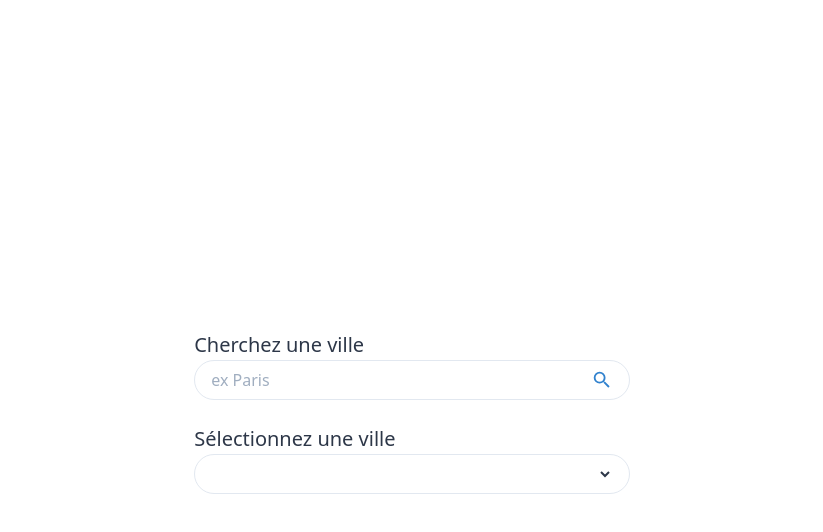
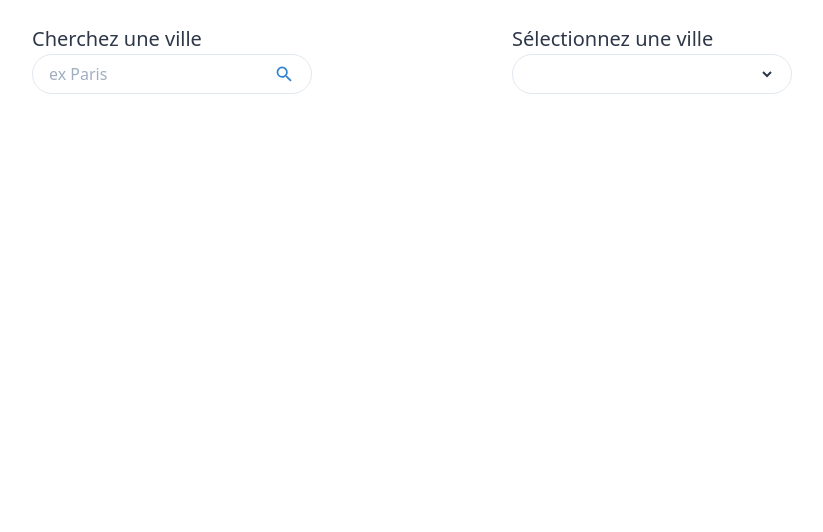
Before and after one commit to FoxxMoov/weather-app, a Vue app: page / in a window 1280 px wide. Shown: the top 532 px of the page, without its empty margins (228-1051 px from the left). Built offline with nearby package versions, Linux system fonts and the light colour scheme.

Commit message:
:lipstick: (Some UI changes)

```diff
--- a/src/App.vue
+++ b/src/App.vue
@@ -1,5 +1,5 @@
 <template>
-  <div id="app" class="flex flex-col justify-center h-screen">
+  <div id="app">
     <Weather />
   </div>
 </template>
--- a/src/components/AppResult.vue
+++ b/src/components/AppResult.vue
@@ -1,10 +1,8 @@
 <template>
-  <div
-    class="border rounded w-11/12 md:w-9/12 xl:w-7/12 m-auto shadow-lg bg-white mt-16"
-  >
+  <div class="border rounded w-11/12 md:w-7/12 m-auto shadow-lg bg-white mt-12">
     <div class="flex justify-start p-2 md:p-8">
       <div class="flex-col items-center w-full">
-        <h1 class="text-3xl text-gray-800">{{ city_name }}</h1>
+        <h1 class="text-3xl text-gray-800">{{ city_name }}, {{ timezone }}</h1>
         <p>{{ localtime }}</p>
         <p>{{ data[0].weather.description }}</p>
         <div class="flex items-center justify-between">
@@ -21,7 +19,7 @@
               Humidité : {{ data[0].rh }} %
             </p>
             <p class="text-xs md:text-lg text-gray-800">
-              Vent : {{ data[0].wind_spd }} m/S
+              Vent : {{ Math.ceil(data[0].wind_spd * 3.6) }} km/h
             </p>
           </div>
         </div>
--- a/src/views/weather.vue
+++ b/src/views/weather.vue
@@ -1,8 +1,11 @@
 <template>
-  <div>
+  <div class="flex flex-col justify-center">
     <div class="flex-col items-center justify-center w-full">
       <div
-        class="mx-auto w-9/12 xl:w-7/12 flex-col flex items-center justify-start mt-6"
+        class="mx-auto w-full md:w-9/12 flex-col md:flex-row flex items-center"
+      >
+        <div
+          class="w-9/12 xl:w-7/12 flex-col flex items-center justify-start mt-6"
         >
           <h1 class="text-gray-800 text-xl md:w-7/12">
             Cherchez une ville
@@ -23,7 +26,7 @@
           </div>
         </div>
         <div
-        class="mx-auto w-9/12 xl:w-7/12 flex-col flex items-center justify-start mt-6"
+          class="w-9/12 xl:w-7/12 flex-col flex items-center justify-start mt-6"
         >
           <h1 class="text-gray-800 text-xl md:w-7/12">
             Sélectionnez une ville
@@ -31,7 +34,10 @@
           <div
             class="rounded-full h-10 text-base pl-4 w-10/12 md:w-7/12 flex items-center justify-between border"
           >
-          <select class="w-full mr-4 text-gray-800 bg-white" v-model="selected">
+            <select
+              class="w-full mr-4 text-gray-800 bg-white"
+              v-model="selected"
+            >
               <option
                 v-for="(citie, i) in cities"
                 :key="i"
@@ -40,6 +46,7 @@
                 {{ citie.name }}
               </option>
             </select>
+          </div>
         </div>
       </div>
       <div v-if="error">
```
Lines whose indentation alone changed are shown as unchanged.
